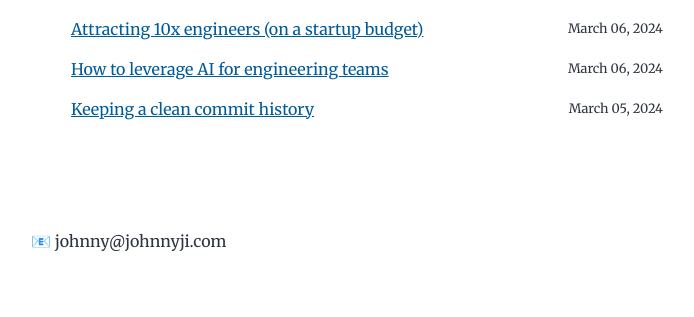
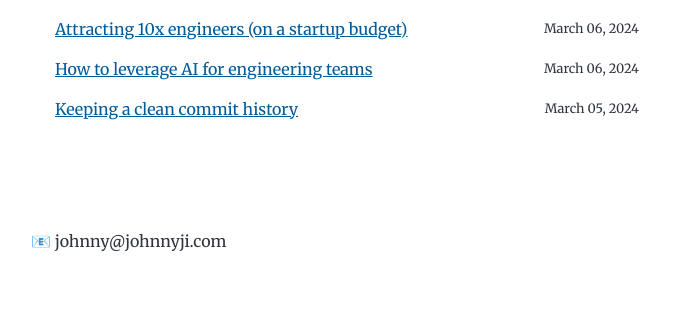
Before and after one commit to johnnyji/blog, a Gatsby site: page / in a window 1280 px wide. Shown: the part 483-800 px from the top of the page, without its empty margins (293-987 px from the left). Built offline with nearby package versions, Linux system fonts and the light colour scheme; Gatsby itself is replaced by a stand-in of ours.

Commit message:
Small UX cleanups

```diff
--- a/src/pages/index.js
+++ b/src/pages/index.js
@@ -20,7 +20,7 @@ const BlogIndex = ({ data, location }) => {
 
   return (
     <Layout location={location} title={siteTitle}>
-      <ol style={{ listStyle: `none` }}>
+      <ol style={{ listStyle: `none`, paddingLeft: 24, paddingRight: 24 }}>
         {Object.keys(postsByGroup).map(group => {
           const posts = postsByGroup[group]
 
@@ -50,7 +50,9 @@ const BlogIndex = ({ data, location }) => {
                     >
                       <span itemProp="headline">{post.frontmatter.title}</span>
                     </Link>
-                    <small>{post.frontmatter.date}</small>
+                    <small style={{ textAlign: "right" }}>
+                      {post.frontmatter.date}
+                    </small>
                   </article>
                 ))}
               </section>
```
